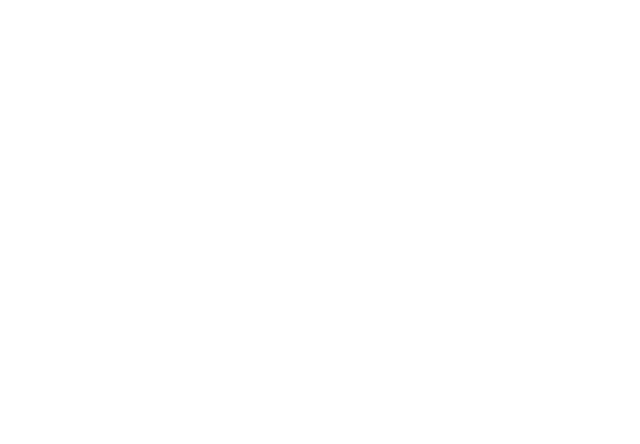
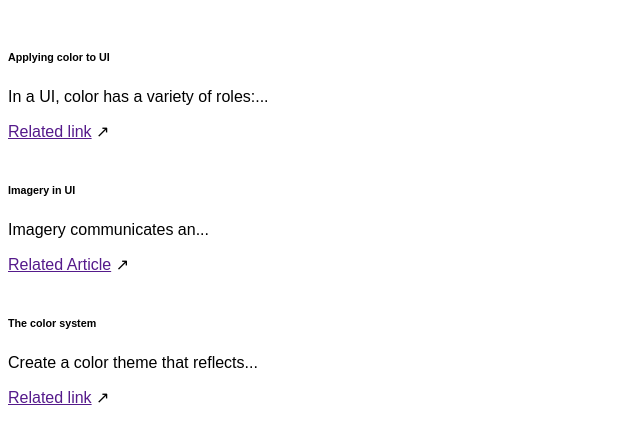
Before and after one commit to samDragonLady/tres-cards, a plain HTML site: page index.html in a window 1280 px wide. Shown: the whole page, without its empty margins (0-640 px from the left). Drawn offline with Linux system fonts and the light colour scheme.

Commit message:
add text and add navs

```diff
--- a/index.html
+++ b/index.html
@@ -14,31 +14,40 @@
                 <div>
                     <img src="">
                     <div>
-                        <h6></h6>
-                        <p></p>
+                        <h6>Applying color to UI</h6>
+                        <p>In a UI, color has a variety of roles:...</p>
                     </div>
                 </div>
-                <a href=""></a>
+                <div>
+                    <a href="">Related link</a>
+                    <span>&#x2197;</span>
+                </div>
             </div>
             <div>
                 <div>
                     <img src="">
                     <div>
-                        <h6></h6>
-                        <p></p>
+                        <h6>Imagery in UI</h6>
+                        <p>Imagery communicates an...</p>
                     </div>
                 </div>
-                <a href=""></a>
+                <div>
+                    <a href="">Related Article</a>
+                    <span>&#x2197;</span>
+                </div>
             </div>
             <div>
                 <div>
                     <img src="">
                     <div>
-                        <h6></h6>
-                        <p></p>
+                        <h6>The color system</h6>
+                        <p>Create a color theme that reflects...</p>
                     </div>
                 </div>
-                <a href=""></a>
+                <div>
+                    <a href="">Related link</a>
+                    <span>&#x2197;</span>
+                </div>
             </div>
         </div>
     </body>
```
